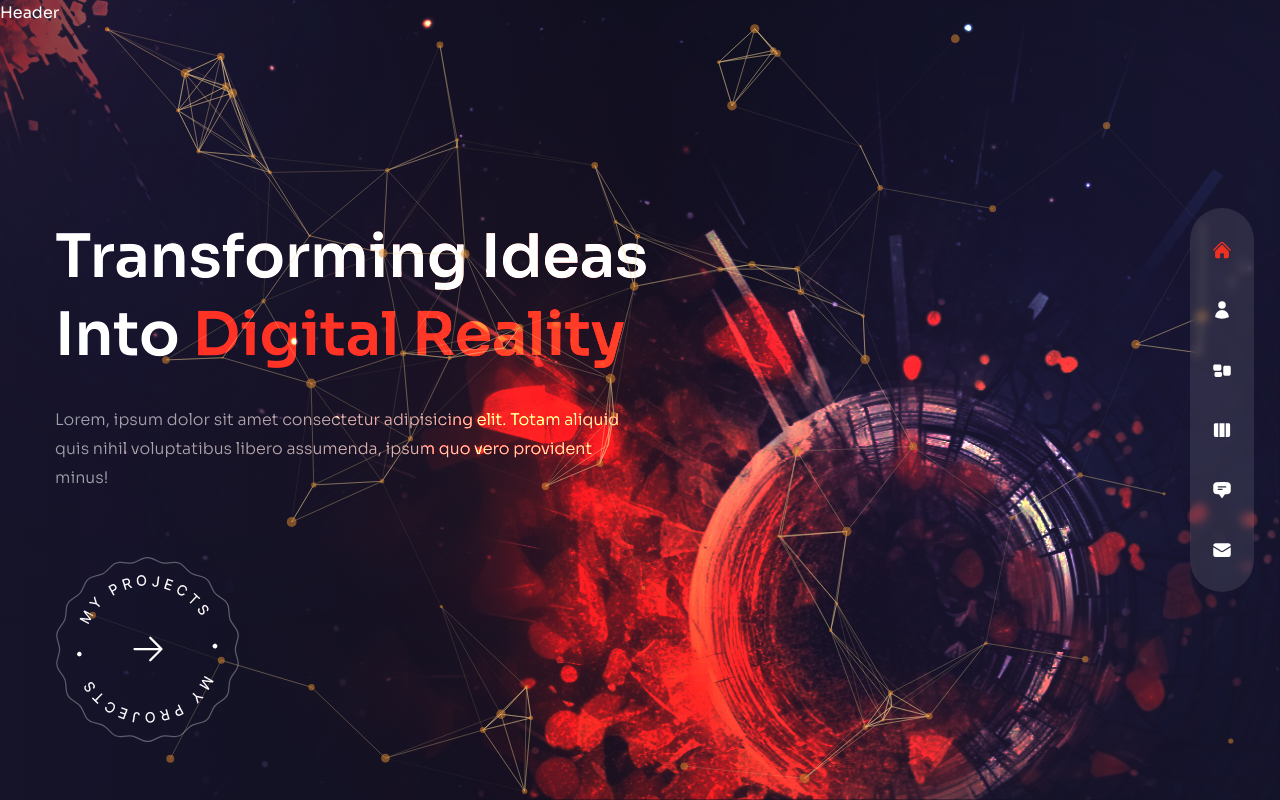
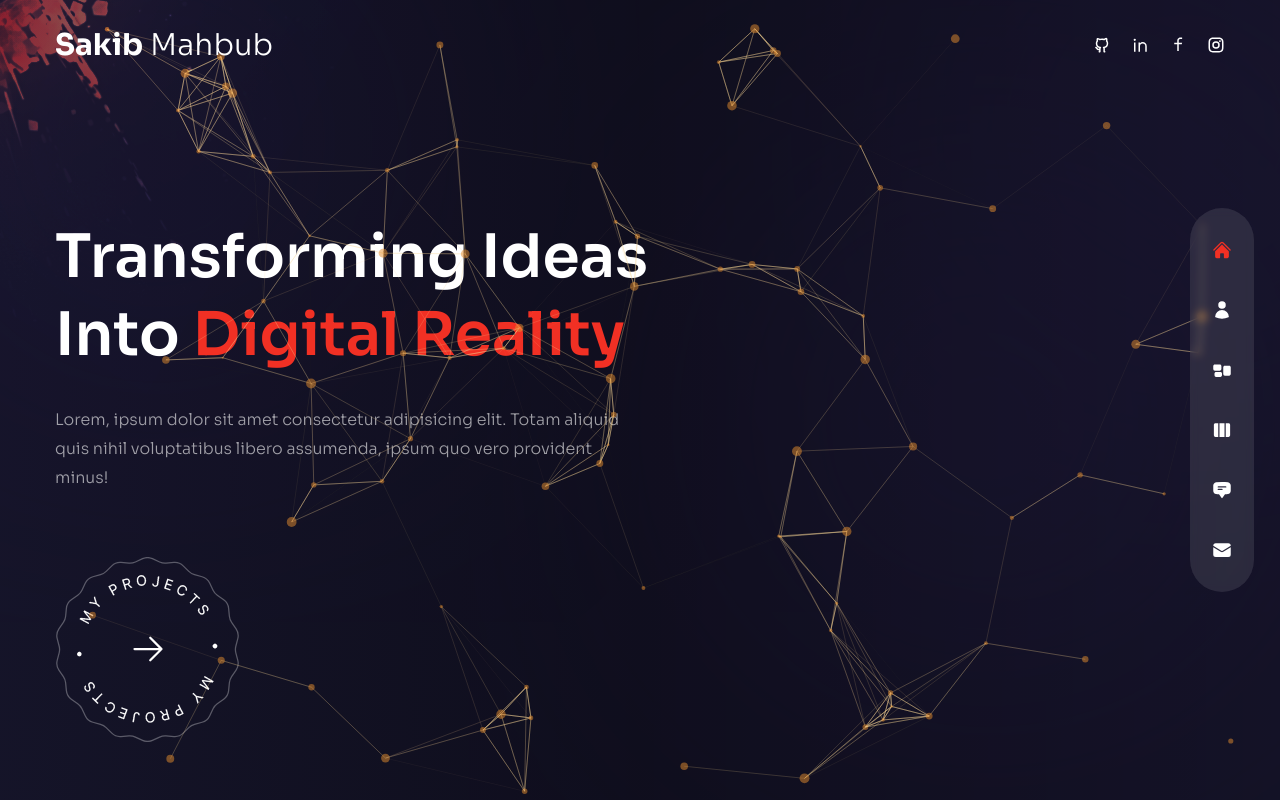
Before and after one commit to sakibmahbub/Next-Portfolio, a Next.js app: page / in a window 1280 px wide. Built offline with nearby package versions, Linux system fonts and the light colour scheme.

Commit message:
created header

```diff
--- a/components/Circles.js
+++ b/components/Circles.js
@@ -1,5 +1,12 @@
+// next image
+import Image from "next/image";
+
 const Circles = () => {
-  return <div>Circles</div>;
+  return (
+    <div className="w-[200px] xl:w-[300px] absolute -right-16 -bottom-2 mix-blend-color-dodge animate-pulse duration-75 z-10">
+      <Image />
+    </div>
+  );
 };
 
 export default Circles;
--- a/components/Header.js
+++ b/components/Header.js
@@ -1,5 +1,29 @@
+// next image
+import Image from "next/image";
+
+// next link
+import Link from "next/link";
+
+// components
+import Socials from "../components/Socials";
+
 const Header = () => {
-  return <header className="absolute z-30 w-full">Header</header>;
+  return (
+    <header className="absolute z-30 w-full flex items-center px-16 xl:px-0 xl:h-[90px]">
+      <div className="container mx-auto">
+        <div className="flex flex-col lg:flex-row justify-between items-center gap-y-6 py-8">
+          {/* logo */}
+          <Link href="/">
+            <h1 className="text-3xl font-light">
+              <span className="font-bold">Sakib</span> Mahbub
+            </h1>
+          </Link>
+          {/* socials */}
+          <Socials />
+        </div>
+      </div>
+    </header>
+  );
 };
 
 export default Header;
--- a/components/Socials.js
+++ b/components/Socials.js
@@ -1,5 +1,42 @@
+// next link
+import Link from "next/link";
+
+// icons
+import {
+  RiInstagramLine,
+  RiFacebookLine,
+  RiGithubLine,
+  RiLinkedinLine,
+} from "react-icons/ri";
 const Socials = () => {
-  return <div>Socials</div>;
+  return (
+    <div className="flex items-center gap-x-5 text-lg">
+      <Link
+        href={"https://github.com/sakibmahbub"}
+        className="hover:text-accent transition-all duration-300"
+      >
+        <RiGithubLine />
+      </Link>
+      <Link
+        href={"https://linkedin.com/in/sakibmahbub"}
+        className="hover:text-accent transition-all duration-300"
+      >
+        <RiLinkedinLine />
+      </Link>
+      <Link
+        href={"https://www.facebook.com/saakibmahbub/"}
+        className="hover:text-accent transition-all duration-300"
+      >
+        <RiFacebookLine />
+      </Link>
+      <Link
+        href={"https://www.instagram.com/saakibmahbub/"}
+        className="hover:text-accent transition-all duration-300"
+      >
+        <RiInstagramLine />
+      </Link>
+    </div>
+  );
 };
 
 export default Socials;
--- a/pages/about/index.js
+++ b/pages/about/index.js
@@ -1,10 +1,28 @@
+import { useState } from "react";
+
+// icons
+import {
+  FaHtml5,
+  FaCss3,
+  FaJs,
+  FaReact,
+  FaWordpress,
+  FaFigma,
+} from "react-icons/fi";
+import {
+  SiNextdotjs,
+  SiFramer,
+  SiAdobexd,
+  SiAdobephotoshop,
+} from "react-icons/si";
+
 //  data
 const aboutData = [
   {
-    title: 'skills',
+    title: "skills",
     info: [
       {
-        title: 'Web Development',
+        title: "Web Development",
         icons: [
           <FaHtml5 />,
           <FaCss3 />,
@@ -16,62 +34,71 @@ const aboutData = [
         ],
       },
       {
-        title: 'UI/UX Design',
+        title: "UI/UX Design",
         icons: [<FaFigma />, <SiAdobexd />, <SiAdobephotoshop />],
       },
     ],
   },
   {
-    title: 'awards',
+    title: "awards",
     info: [
       {
-        title: 'Webby Awards - Honoree',
-        stage: '2011 - 2012',
+        title: "Webby Awards - Honoree",
+        stage: "2011 - 2012",
       },
       {
-        title: 'Adobe Design Achievement Awards - Finalist',
-        stage: '2009 - 2010',
+        title: "Adobe Design Achievement Awards - Finalist",
+        stage: "2009 - 2010",
       },
     ],
   },
   {
-    title: 'experience',
+    title: "experience",
     info: [
       {
-        title: 'UX/UI Designer - XYZ Company',
-        stage: '2012 - 2023',
+        title: "UX/UI Designer - XYZ Company",
+        stage: "2012 - 2023",
       },
       {
-        title: 'Web Developer - ABC Agency',
-        stage: '2010 - 2012',
+        title: "Web Developer - ABC Agency",
+        stage: "2010 - 2012",
       },
       {
-        title: 'Intern - DEF Corporation',
-        stage: '2008 - 2010',
+        title: "Intern - DEF Corporation",
+        stage: "2008 - 2010",
       },
     ],
   },
   {
-    title: 'credentials',
+    title: "credentials",
     info: [
       {
-        title: 'Web Development - ABC University, LA, CA',
-        stage: '2011',
+        title: "Web Development - ABC University, LA, CA",
+        stage: "2011",
       },
       {
-        title: 'Computer Science Diploma - AV Technical Institute',
-        stage: '2009',
+        title: "Computer Science Diploma - AV Technical Institute",
+        stage: "2009",
       },
       {
-        title: 'Certified Graphic Designer - ABC Institute, Los Angeles, CA',
-        stage: '2006',
+        title: "Certified Graphic Designer - ABC Institute, Los Angeles, CA",
+        stage: "2006",
       },
     ],
   },
 ];
 
+// components
+import Avatar from "../../components/Avatar";
+import Circles from "../../components/Circles";
+
 const About = () => {
-  return <div>About</div>;
+  const [index, setIndex] = useState(0);
+  return (
+    <div>
+      <Circles />
+    </div>
+  );
 };
 
 export default About;
--- a/pages/index.js
+++ b/pages/index.js
@@ -11,7 +11,7 @@ import { easeInOut, motion } from "framer-motion";
 
 // variants
 import { fadeIn } from "../variants";
-import Particles from "react-tsparticles";
+import { Particles } from "react-tsparticles";
 
 const Home = () => {
   return (
@@ -60,7 +60,7 @@ const Home = () => {
       {/* image */}
       <div className="w-[1200px] h-full absolute right-0 bottom-0">
         {/* bg image */}
-        <div className="bg-none xl:bg-explosion xl:bg-cover xl:bg-right xl:bg-no-repeat w-full h-full absolute mix-blend-color-dodge translate-z-0"></div>
+        {/* <div className="bg-none xl:bg-explosion xl:bg-cover xl:bg-right xl:bg-no-repeat w-full h-full absolute mix-blend-color-dodge translate-z-0"></div> */}
         {/* particles */}
         <div>
           <ParticlesContainer />
```
